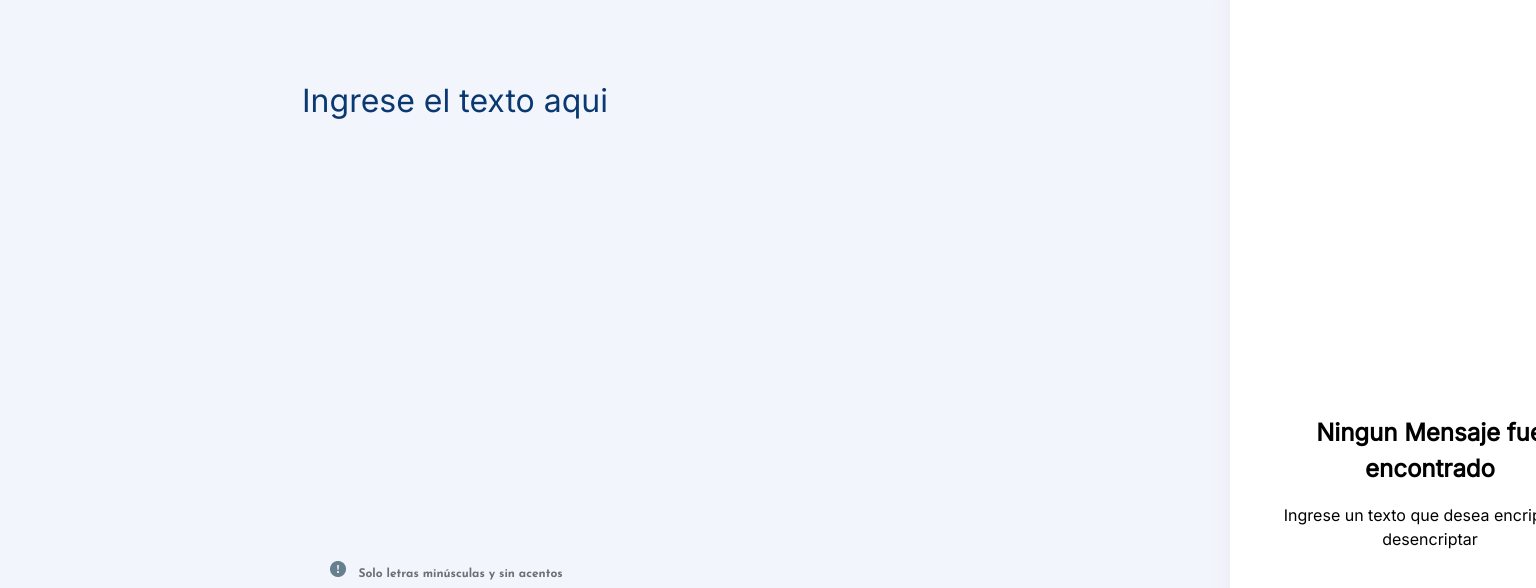
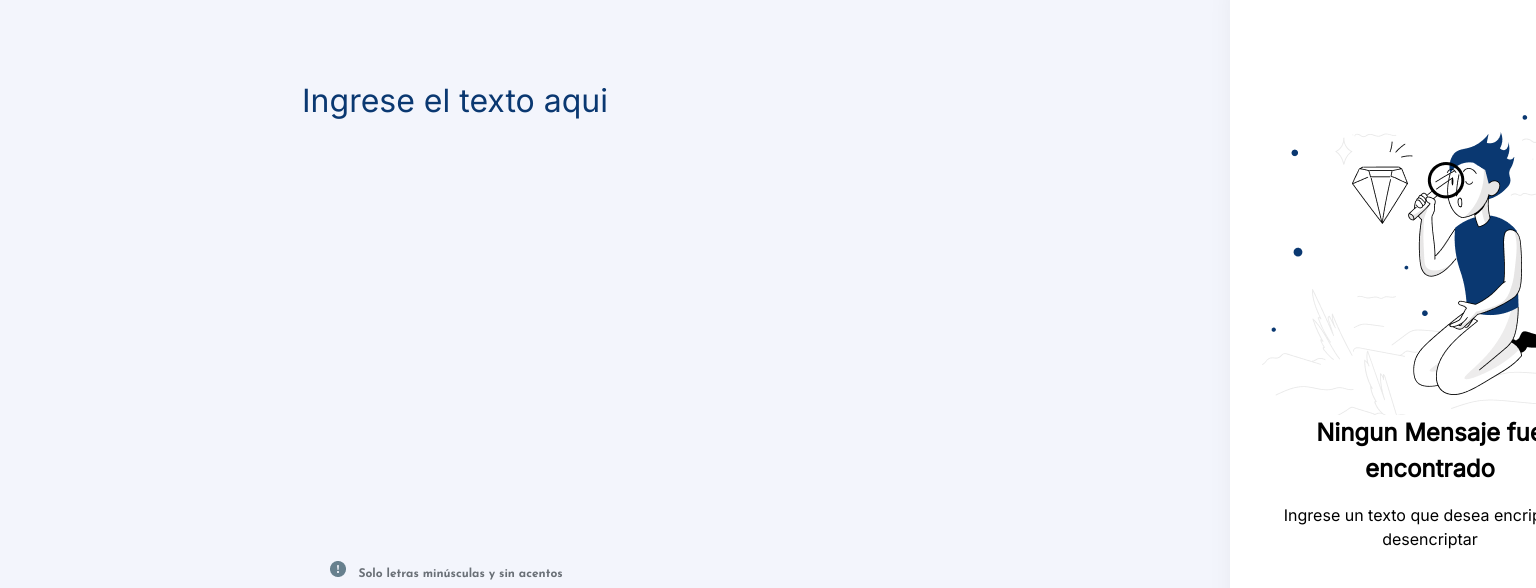
Before and after one commit to JosueCas123/Challeng-Oracle-One, a plain HTML site: page docs/index.html in a window 1536 px wide. Shown: the part 149-737 px from the top of the page. Drawn offline with Linux system fonts and the light colour scheme; the site is published under a folder, as on GitHub Pages, so addresses that start at the root find nothing.

Commit message:
css actualizado

```diff
--- a/docs/style.css
+++ b/docs/style.css
@@ -239,7 +239,7 @@ textarea::placeholder {
     }
 
     .imagen{
-        background-image: url(/docs/img/Muñeco.png);
+        background-image: url(./img/Muñeco.png);
         width: 33.6rem;
         height: 30rem;
         margin: 0;
```
